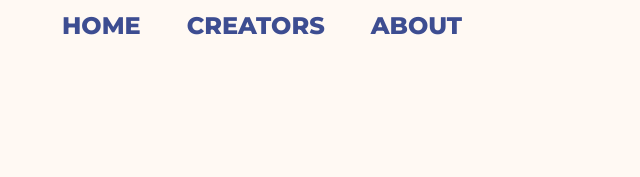
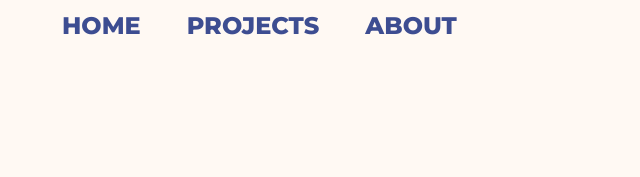
Before and after one commit to CKconor/Portfolio, a plain HTML site: page index.html in a window 1280 px wide. Shown: the top 177 px of the page, 104-744 px from the left. Drawn offline with nearby package versions, Linux system fonts and the light colour scheme.

Commit message:
Fixed Navbar

```diff
--- a/index.html
+++ b/index.html
@@ -21,7 +21,7 @@
                         <a href="" class="nav-link">Home</a>
                     </li>
                     <li class="nav-item">
-                        <a href="" class="nav-link">Creators</a>
+                        <a href="" class="nav-link">Projects</a>
                     </li>
                     <li class="nav-item">
                         <a href="" class="nav-link">About</a>
```
